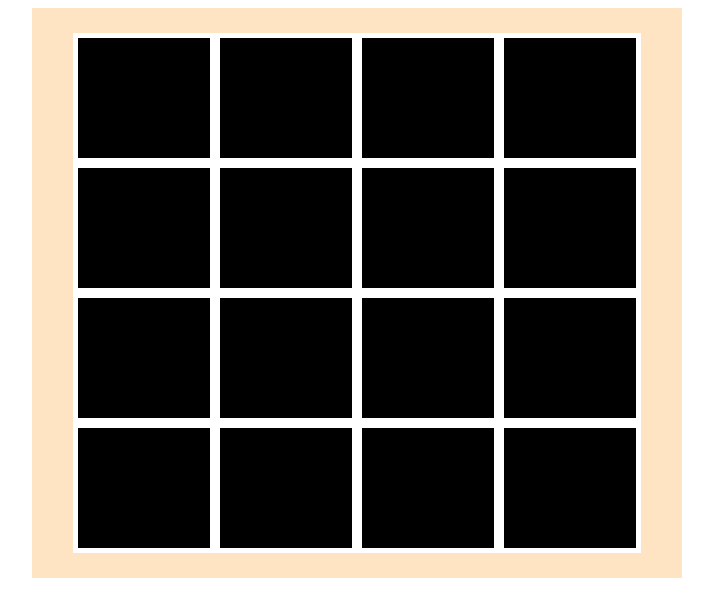
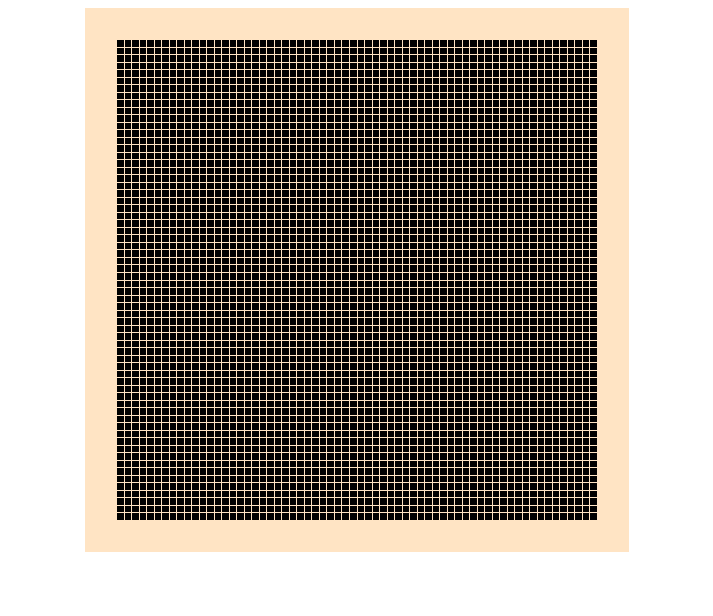
Before and after one commit to Vaibhav12-12/odin-etch-a-sketch, a plain HTML site: page index.html in a window 1280 px wide. Shown: the whole page, without its empty margins (283-996 px from the left). Drawn offline with Linux system fonts and the light colour scheme.

Commit message:
Fixed Style and added etch a sketch functionality, need to add buttons now

```diff
--- a/script.js
+++ b/script.js
@@ -1,7 +1,27 @@
 let parent = document.getElementById("container");
 
-for(let i = 0; i < 16; i++) {
-    let div = document.createElement("div");
-    div.className = "square";
-    parent.appendChild(div);
+//Creates a Square Grid with sides entered
+
+function createGrid(side) {
+    let rows = side;
+    while(rows > 0) {
+        let row = document.createElement("div");
+        row.className = "row";
+        parent.appendChild(row);
+        for(let i = 0; i < side; i++) {
+            let div = document.createElement("div");
+            div.className = "square";
+            div.addEventListener("mouseenter", () => {
+                if(div.style.backgroundColor === "white") {
+                    div.style.backgroundColor = "black";
+                } else {
+                    div.style.backgroundColor = "white";
+                }
+            });
+            row.appendChild(div);
+        }
+        rows--;
+    }
 }
+
+createGrid(64);
--- a/style.css
+++ b/style.css
@@ -1,4 +1,4 @@
-#container {
+/* #container {
     background-color: bisque;
     display: flex;
     flex-wrap: wrap;
@@ -13,4 +13,31 @@
     background-color: black;
     border: 5px solid white;
     flex-basis: 22%;
+} */
+
+#container {
+    background-color: bisque;
+    display: flex;
+    margin: 0 auto;
+    padding: 2em;
+    flex-direction: column;
+    align-items: center;
+    justify-content: center;
+    gap: 1px 0;
+    width: 30em;
+    height: 30em;
 }
+
+.row {
+    display: flex;
+    justify-content: center;
+    gap: 0 1px;
+    width: 100%;
+    height: 100%;
+}
+
+.square {
+    width: 100%;
+    height: 100%;
+    background-color: black;
+}
```
